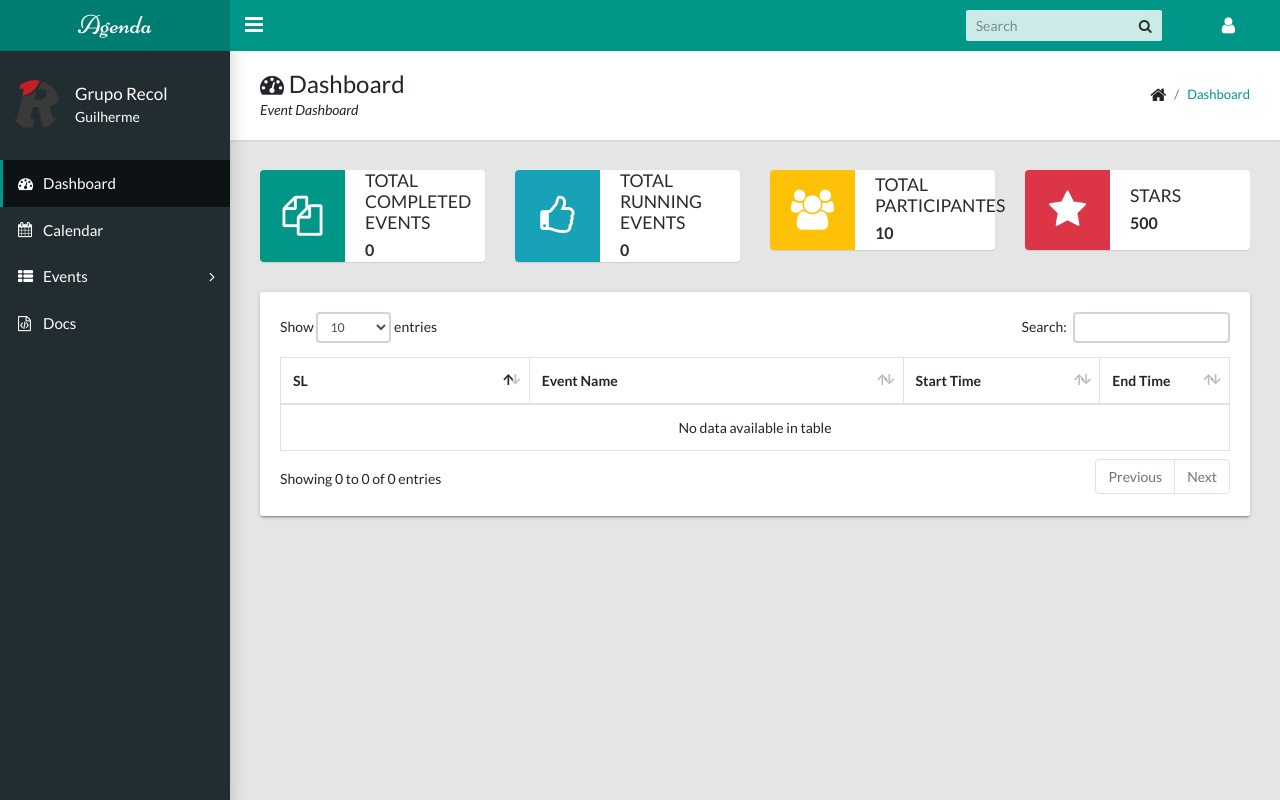
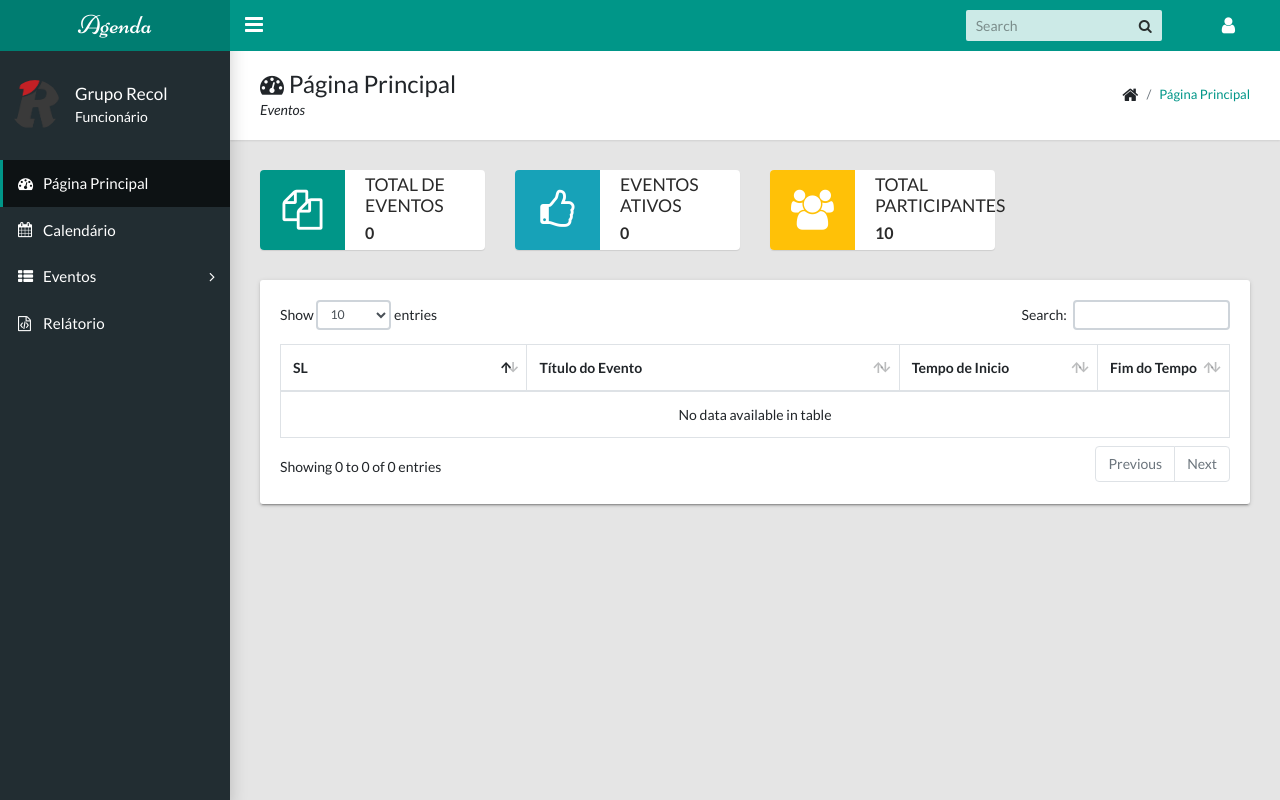
Before and after one commit to littlegui2/Agenda-Calendario, a Django app: page / in a window 1280 px wide. Run offline with Django 3.2, Linux system fonts and the light colour scheme; the visitor is signed in with stand-in values (Sample User, id 1); data that the repository does not hold is empty; some libraries are stand-ins or nearby versions.

Commit message:
edições

```diff
--- a/calendarapp/forms.py
+++ b/calendarapp/forms.py
@@ -10,12 +10,12 @@ class EventForm(ModelForm):
         # datetime-local is a HTML5 input type
         widgets = {
             "title": forms.TextInput(
-                attrs={"class": "form-control", "placeholder": "Enter event title"}
+                attrs={"class": "form-control", "placeholder": "Entre com o título do eventos"}
             ),
             "description": forms.Textarea(
                 attrs={
                     "class": "form-control",
-                    "placeholder": "Enter event description",
+                    "placeholder": "Entre com a descrição do evento",
                 }
             ),
             "start_time": DateInput(
--- a/calendarapp/models/event.py
+++ b/calendarapp/models/event.py
@@ -26,7 +26,7 @@ class EventManager(models.Manager):
 class Event(EventAbstract):
     """ Event model """
 
-    user = models.ForeignKey(User, on_delete=models.CASCADE, related_name="events")
+    user = models.ForeignKey(User, on_delete=models.CASCADE, related_name="eventos")
     title = models.CharField(max_length=200, unique=True)
     description = models.TextField()
     start_time = models.DateTimeField()
--- a/eventcalendar/settings.py
+++ b/eventcalendar/settings.py
@@ -101,7 +101,7 @@ AUTH_USER_MODEL = "accounts.User"
 # Internationalization
 # https://docs.djangoproject.com/en/3.0/topics/i18n/
 
-LANGUAGE_CODE = "en-us"
+LANGUAGE_CODE = "pt-br"
 
 TIME_ZONE = "UTC"
 
--- a/templates/accounts/signin.html
+++ b/templates/accounts/signin.html
@@ -49,13 +49,13 @@
                                                 </div>
                                                 <div class="col-md-12">
                                                     <div class="form-group">
-                                                        <label class="label" for="password">Password</label>
+                                                        <label class="label" for="password">Senha</label>
                                                         {{ form.password }}
                                                     </div>
                                                 </div>
                                                 <div class="col-md-12">
                                                     <div class="form-group">
-                                                        <button type="submit" class="btn btn-outline-dark">Sign In</button>
+                                                        <button type="submit" class="btn btn-outline-dark">Entrar</button>
                                                     </div>
                                                 </div>
                                             </div>
--- a/templates/accounts/signup.html
+++ b/templates/accounts/signup.html
@@ -49,14 +49,14 @@
                                                 </div>
                                                 <div class="col-md-12">
                                                     <div class="form-group">
-                                                        <label class="label" for="password">Password</label>
+                                                        <label class="label" for="password">Senha</label>
                                                         {{ form.password1 }}
                                                         <span class="text-danger">{{ form.errors.password1 }}</span>
                                                     </div>
                                                 </div>
                                                 <div class="col-md-12">
                                                     <div class="form-group">
-                                                        <label class="label" for="password">Cofirm Password</label>
+                                                        <label class="label" for="password">Cofirmar senha</label>
                                                         {{ form.password2 }}
                                                         <span class="text-danger">{{ form.errors.password2 }}</span>
                                                     </div>
--- a/templates/add_member.html
+++ b/templates/add_member.html
@@ -1,19 +1,19 @@
 {% extends 'base.html' %}
 
 {% block title %}
-Add EventMember
+Adicionar Evento
 {% endblock %}
 
 {% block content %}
 <div class="clearfix">
-  <a class="btn btn-info left" href="{% url 'calendarapp:calendar' %}"> Calendar </a>
+  <a class="btn btn-info left" href="{% url 'calendarapp:calendar' %}"> Calendário </a>
 </div>
 
 <form method="post">
   {% csrf_token %}
   <table class="form form-table">
     {{ form }}
-    <tr><td colspan="2"><button type="submit" class="btn btn-info right"> Submit </button></td></tr>
+    <tr><td colspan="2"><button type="submit" class="btn btn-info right"> Enviar </button></td></tr>
   </table>
 </form>
 {% endblock %}
--- a/templates/base/base.html
+++ b/templates/base/base.html
@@ -121,13 +121,13 @@
                     <a class="app-nav__item" href="#" data-toggle="dropdown" aria-label="Open Profile Menu"><i class="fa fa-user fa-lg"></i></a>
                     <ul class="dropdown-menu settings-menu dropdown-menu-right">
                         <li>
-                            <a class="dropdown-item" href="#"><i class="fa fa-cog fa-lg"></i> Settings</a>
+                            <a class="dropdown-item" href="#"><i class="fa fa-cog fa-lg"></i> Configurações</a>
                         </li>
                         <li>
-                            <a class="dropdown-item" href="#"><i class="fa fa-user fa-lg"></i> Profile</a>
+                            <a class="dropdown-item" href="#"><i class="fa fa-user fa-lg"></i> Perfil</a>
                         </li>
                         <li>
-                            <a class="dropdown-item" href="{% url 'accounts:signout' %}"><i class="fa fa-sign-out fa-lg"></i> Sign Out</a>
+                            <a class="dropdown-item" href="{% url 'accounts:signout' %}"><i class="fa fa-sign-out fa-lg"></i> Logout</a>
                         </li>
                     </ul>
                 </li>
@@ -140,32 +140,32 @@
                 <img class="app-sidebar__user-avatar" src="{% static 'images/recol.png' %}" alt="User Image" height="50px" width="50px"/>
                 <div>
                     <p class="app-sidebar__user-name">Grupo Recol</p>
-                    <p class="app-sidebar__user-designation">Guilherme</p>
+                    <p class="app-sidebar__user-designation">Funcionário</p>
                 </div>
             </div>
             <ul class="app-menu">
                 <li>
-                    <a class="app-menu__item active" href="{% url 'dashboard' %}"><i class="app-menu__icon fa fa-dashboard"></i><span class="app-menu__label">Dashboard</span></a>
+                    <a class="app-menu__item active" href="{% url 'dashboard' %}"><i class="app-menu__icon fa fa-dashboard"></i><span class="app-menu__label">Página Principal</span></a>
                 </li>
                 <li>
-                    <a class="app-menu__item" href="{% url 'calendarapp:calendar' %}"><i class="app-menu__icon fa fa-calendar"></i><span class="app-menu__label">Calendar</span></a>
+                    <a class="app-menu__item" href="{% url 'calendarapp:calendar' %}"><i class="app-menu__icon fa fa-calendar"></i><span class="app-menu__label">Calendário</span></a>
                 </li>
                 <li class="treeview">
-                    <a class="app-menu__item" href="#" data-toggle="treeview"><i class="app-menu__icon fa fa-th-list"></i><span class="app-menu__label">Events</span><i class="treeview-indicator fa fa-angle-right"></i></a>
+                    <a class="app-menu__item" href="#" data-toggle="treeview"><i class="app-menu__icon fa fa-th-list"></i><span class="app-menu__label">Eventos</span><i class="treeview-indicator fa fa-angle-right"></i></a>
                     <ul class="treeview-menu">
                         <li>
-                            <a class="treeview-item" href="{% url 'calendarapp:running_events' %}"><i class="icon fa fa-circle-o"></i> Running</a>
+                            <a class="treeview-item" href="{% url 'calendarapp:running_events' %}"><i class="icon fa fa-circle-o"></i> Ativos</a>
                         </li>
                         <li>
-                            <a class="treeview-item" href="{% url 'calendarapp:running_events' %}"><i class="icon fa fa-circle-o"></i> Upcoming</a>
+                            <a class="treeview-item" href="{% url 'calendarapp:running_events' %}"><i class="icon fa fa-circle-o"></i> Futuros Eventos</a>
                         </li>
                         <li>
-                            <a class="treeview-item" href="{% url 'calendarapp:all_events' %}"><i class="icon fa fa-circle-o"></i> All</a>
+                            <a class="treeview-item" href="{% url 'calendarapp:all_events' %}"><i class="icon fa fa-circle-o"></i> Todos os Eventos</a>
                         </li>
                     </ul>
                 </li>
                 <li>
-                    <a class="app-menu__item" href="#"><i class="app-menu__icon fa fa-file-code-o"></i><span class="app-menu__label">Docs</span></a>
+                    <a class="app-menu__item" href="#"><i class="app-menu__icon fa fa-file-code-o"></i><span class="app-menu__label">Relátorio</span></a>
                 </li>
             </ul>
         </aside>
--- a/templates/calendarapp/dashboard.html
+++ b/templates/calendarapp/dashboard.html
@@ -5,12 +5,12 @@
 
 {% block breadcrumb %}
     <div>
-        <h1><i class="fa fa-dashboard"></i> Dashboard</h1>
-        <p>Event Dashboard</p>
+        <h1><i class="fa fa-dashboard"></i> Página Principal</h1>
+        <p>Eventos</p>
     </div>
     <ul class="app-breadcrumb breadcrumb">
         <li class="breadcrumb-item"><i class="fa fa-home fa-lg"></i></li>
-        <li class="breadcrumb-item"><a href="#">Dashboard</a></li>
+        <li class="breadcrumb-item"><a href="#">Página Principal</a></li>
     </ul>
 {% endblock breadcrumb %}
 
@@ -20,7 +20,7 @@
         <div class="widget-small primary coloured-icon">
             <i class="icon fa fa-files-o fa-3x"></i>
             <div class="info">
-                <h4>Total Completed Events</h4>
+                <h4>Total de Eventos</h4>
                 <p><b>{{ total_event }}</b></p>
             </div>
         </div>
@@ -29,7 +29,7 @@
         <div class="widget-small info coloured-icon">
             <i class="icon fa fa-thumbs-o-up fa-3x"></i>
             <div class="info">
-                <h4>Total Running Events</h4>
+                <h4>Eventos Ativos</h4>
                 <p><b>{{ running_events.count }}</b></p>
             </div>
         </div>
@@ -40,15 +40,6 @@
             <div class="info">
                 <h4>Total Participantes</h4>
                 <p><b>10</b></p>
-            </div>
-        </div>
-    </div>
-    <div class="col-md-6 col-lg-3">
-        <div class="widget-small danger coloured-icon">
-            <i class="icon fa fa-star fa-3x"></i>
-            <div class="info">
-                <h4>Stars</h4>
-                <p><b>500</b></p>
             </div>
         </div>
     </div>
@@ -63,9 +54,9 @@
                                     <thead>
                                         <tr role="row">
                                             <th class="sorting_asc" tabindex="0" aria-controls="sampleTable" rowspan="1" colspan="1" aria-sort="ascending" aria-label="Name: activate to sort column descending" style="width: 261.641px;">SL</th>
-                                            <th class="sorting" tabindex="0" aria-controls="sampleTable" rowspan="1" colspan="1" aria-label="Position: activate to sort column ascending" style="width: 417.312px;">Event Name</th>
-                                            <th class="sorting" tabindex="0" aria-controls="sampleTable" rowspan="1" colspan="1" aria-label="Office: activate to sort column ascending" style="width: 189.281px;">Start Time</th>
-                                            <th class="sorting" tabindex="0" aria-controls="sampleTable" rowspan="1" colspan="1" aria-label="Age: activate to sort column ascending" style="width: 102.141px;">End Time</th>
+                                            <th class="sorting" tabindex="0" aria-controls="sampleTable" rowspan="1" colspan="1" aria-label="Position: activate to sort column ascending" style="width: 417.312px;">Título do Evento</th>
+                                            <th class="sorting" tabindex="0" aria-controls="sampleTable" rowspan="1" colspan="1" aria-label="Office: activate to sort column ascending" style="width: 189.281px;">Tempo de Inicio</th>
+                                            <th class="sorting" tabindex="0" aria-controls="sampleTable" rowspan="1" colspan="1" aria-label="Age: activate to sort column ascending" style="width: 102.141px;">Fim do Tempo</th>
                                         </tr>
                                     </thead>
                                     <tbody>
--- a/templates/event-details.html
+++ b/templates/event-details.html
@@ -12,8 +12,8 @@ Event Details
         </div>
 
         <div class="clearfix">
-            <h3>Event Name: {{ event.title }}</h3>
-            <p>From <span style="color: gray;">{{ event.start_time }}</span> To <span style="color: gray;">{{ event.end_time }}</span></p>
+            <h3>Nome do Evento: {{ event.title }}</h3>
+            <p>De: <span style="color: gray;">{{ event.start_time }}</span> To <span style="color: gray;">{{ event.end_time }}</span></p>
             <hr>
             <p>{{ event.description }}</p>
         </div>
--- a/templates/event.html
+++ b/templates/event.html
@@ -6,14 +6,14 @@ Event
 
 {% block content %}
 <div class="clearfix">
-  <a class="btn btn-info left" href="{% url 'calendarapp:calendar' %}"> Calendar </a>
+  <a class="btn btn-info left" href="{% url 'calendarapp:calendar' %}"> Calendário </a>
 </div>
 
 <form method="post">
   {% csrf_token %}
   <table class="form form-table">
     {{ form }}
-    <tr><td colspan="2"><button type="submit" class="btn btn-info right"> Submit </button></td></tr>
+    <tr><td colspan="2"><button type="submit" class="btn btn-info right"> Enviar </button></td></tr>
   </table>
 </form>
 {% endblock %}
```
Also changed, not shown: templates/calendarapp/calendar.html (+6 -6 lines), templates/calendarapp/events_list.html (+4 -4 lines), templates/event_delete.html (+4 -4 lines).
